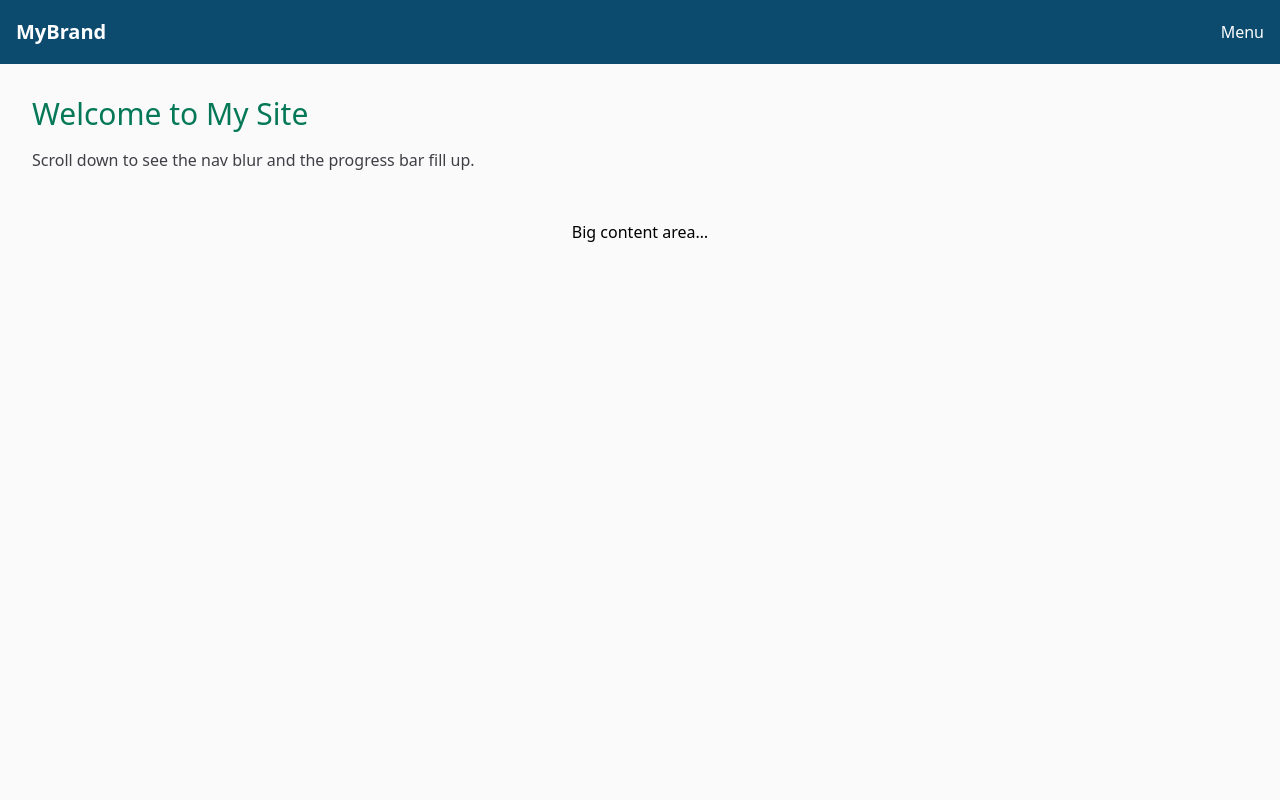
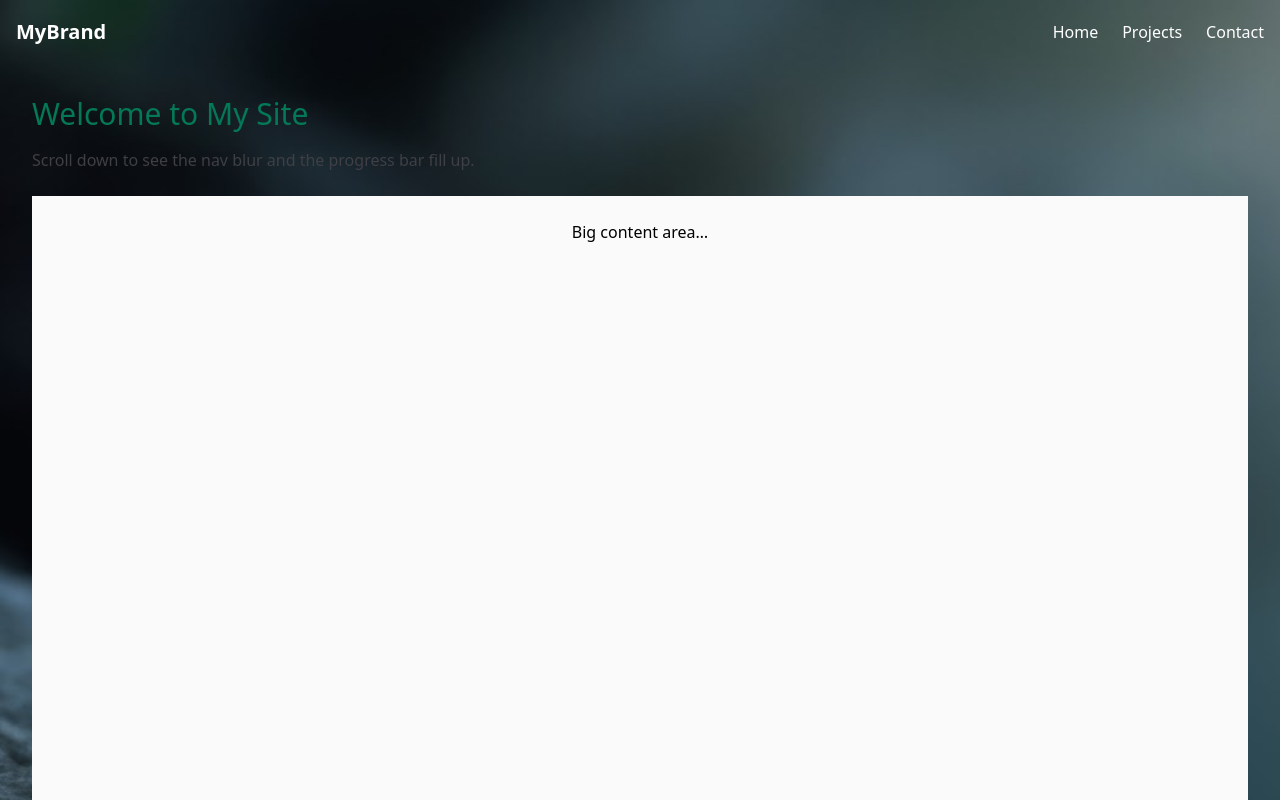
Before and after one commit to life423/drewclark.io-portfolio, a React (Vite) app in the folder app/: page / in a window 1280 px wide. Shown: the top 800 px of the page. Built offline with nearby package versions, Linux system fonts and the light colour scheme.

Commit message:
Added @heroicons/react dependency, implemented a new background image in App.jsx, and updated Navbar with responsive menu functionality.

```diff
--- a/app/package.json
+++ b/app/package.json
@@ -8,14 +8,15 @@
         "preview": "vite preview"
     },
     "dependencies": {
+        "@heroicons/react": "^2.2.0",
         "react": "^18.3.1",
         "react-dom": "^18.3.1"
     },
     "devDependencies": {
         "@vitejs/plugin-react": "^4.3.4",
+        "autoprefixer": "^10.4.20",
+        "postcss": "^8.4.49",
         "tailwindcss": "^3.4.17",
-        "postcss": "^8.4.49",
-        "autoprefixer": "^10.4.20",
         "vite": "^6.0.5"
     }
 }
--- a/app/src/App.jsx
+++ b/app/src/App.jsx
@@ -3,10 +3,14 @@
 import React from 'react'
 import NavBar from './components/navbar/Navbar'
 import ProgressBar from './components/progress/ProgressBar'
+import sprout from './assets/sprout.jpg'
 
 export default function App() {
     return (
-        <div className='min-h-screen bg-brandGray-50'>
+        <div
+            className='min-h-screen bg-cover'
+            style={{ backgroundImage: `url(${sprout})` }}
+        >
             <NavBar />
             <ProgressBar />
 
--- a/app/src/components/navbar/Navbar.jsx
+++ b/app/src/components/navbar/Navbar.jsx
@@ -1,35 +1,49 @@
-// src/components/NavBar.jsx
-import React from 'react'
-// In Navbar.jsx
+import React, { useState } from 'react'
 import useScrollPosition from '../../hooks/useScrollPosition'
+import { Bars3Icon } from '@heroicons/react/24/outline'
 
 export default function NavBar() {
     const scrollY = useScrollPosition()
-
-    // Decide if nav is scrolled enough to blur
-    const SCROLL_THRESHOLD = 50
-    const isScrolled = scrollY > SCROLL_THRESHOLD
+    const isScrolled = scrollY > 50
+    const [menuOpen, setMenuOpen] = useState(false)
 
     return (
         <nav
             className={`
-        fixed top-0 w-full h-16 flex items-center justify-between
-        px-4 transition-colors duration-300 z-50
+                fixed top-0 w-full h-16 px-4 flex items-center justify-between z-50
+                transition-colors duration-300
                 ${
                     isScrolled
                         ? 'bg-brandGray-800/70 backdrop-blur-md'
-                : 'bg-brandBlue-900'
+                        : 'bg-transparent'
                 }
             `}
         >
-            {/* Left icon / brand logo */}
             <div className='text-xl font-bold text-white'>MyBrand</div>
 
-            {/* Right side: hamburger or nav links */}
-            <div className='text-white'>
-                {/* For now, just a placeholder for hamburger or links */}
-                Menu
+            <button
+                className='text-white md:hidden'
+                onClick={() => setMenuOpen(!menuOpen)}
+            >
+                {/* Use Bars3Icon instead of MenuIcon */}
+                <Bars3Icon className='h-6 w-6' />
+            </button>
+
+            <ul className='hidden md:flex space-x-6 text-white'>
+                <li>Home</li>
+                <li>Projects</li>
+                <li>Contact</li>
+            </ul>
+
+            {menuOpen && (
+                <div className='absolute top-16 right-0 w-40 bg-brandGray-800 text-white md:hidden'>
+                    <ul className='flex flex-col space-y-2 p-4'>
+                        <li>Home</li>
+                        <li>Projects</li>
+                        <li>Contact</li>
+                    </ul>
                 </div>
+            )}
         </nav>
     )
 }
```
Also changed, not shown: app/src/assets/sprout.jpg (added). Lines whose indentation alone changed are shown as unchanged.
